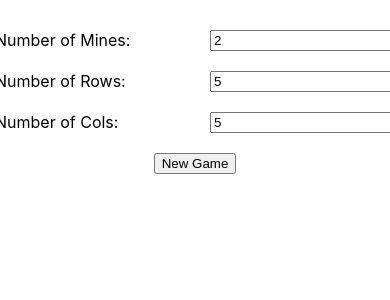
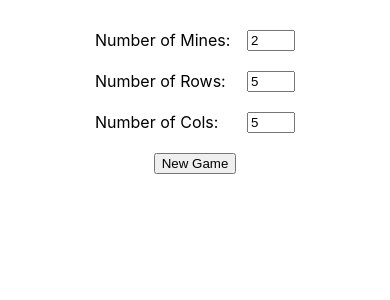
Before and after one commit to cpoonolly/mobx-mine-sweeper, a React (Create React App) app: page / in a window 390 px wide. Shown: the top 300 px of the page. Built offline with nearby package versions, Linux system fonts and the light colour scheme; what chance would draw is missing.

Commit message:
WIP - Making a gh-pages deployable app + fixing some css issues on mobile

```diff
--- a/package.json
+++ b/package.json
@@ -2,8 +2,10 @@
   "name": "mobx-mine-sweeper",
   "version": "0.1.0",
   "private": true,
+  "homepage": "https://cpoonolly.github.io/mobx-mine-sweeper",
   "dependencies": {
     "chance": "^1.0.18",
+    "gh-pages": "^2.0.1",
     "lodash": "^4.17.14",
     "mobx": "^5.11.0",
     "mobx-react": "^6.1.1",
@@ -14,6 +16,8 @@
   },
   "scripts": {
     "start": "react-scripts start",
+    "predeploy": "npm run build",
+    "deploy": "gh-pages -d build",
     "build": "react-scripts build",
     "test": "react-scripts test",
     "eject": "react-scripts eject"
--- a/src/App.css
+++ b/src/App.css
@@ -12,8 +12,8 @@
 
 .new-game-input,
 .new-game-btn {
-  margin: 10px;
-  width: 400px;
+  margin: 10px 0;
+  width: 200px;
   display: flex;
   flex-direction: row;
 }
@@ -22,12 +22,12 @@
   justify-content: space-between;
 }
 
+.new-game-input input {
+  width: 40px;
+}
+
 .new-game-btn {
   justify-content: center;
-}
-
-.new-game-input label {
-  margin-right: 20px;
 }
 
 .game-screen {
```
Also changed, not shown: 1 other file (tests, documents, lock files or other folders).
